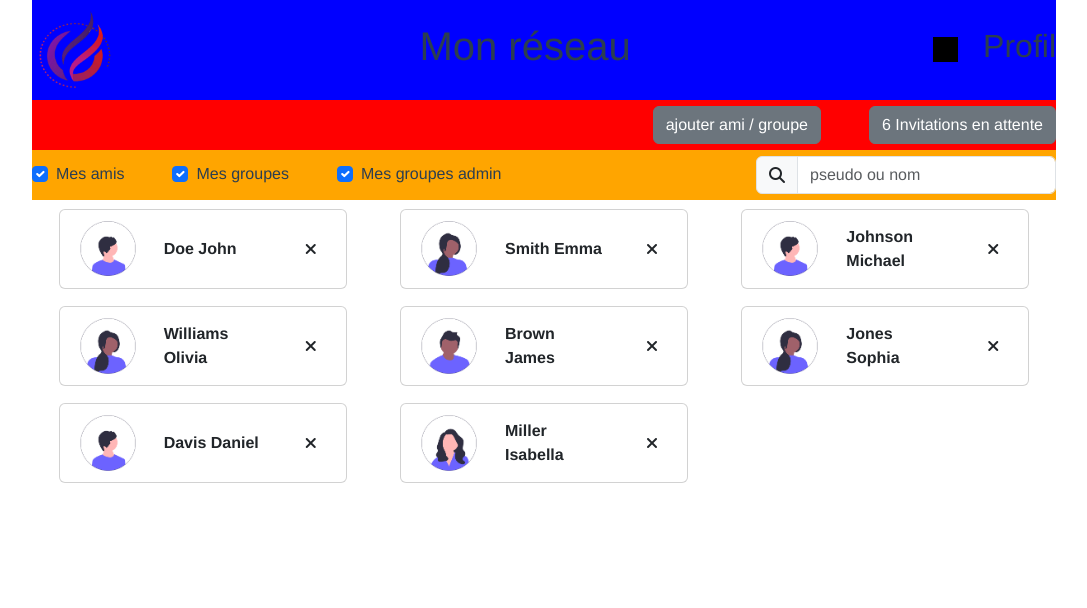
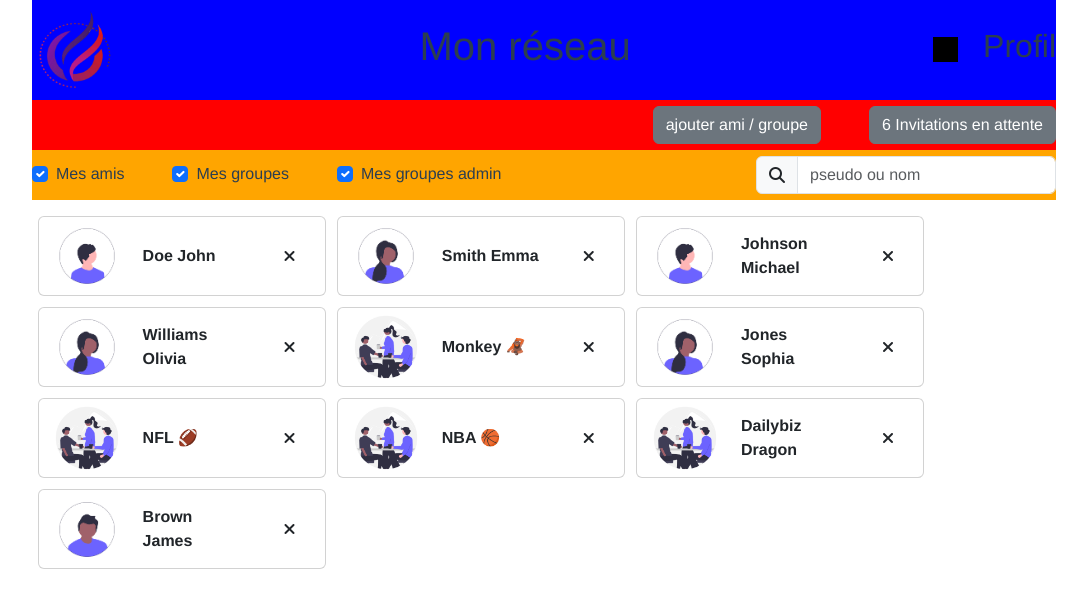
Before and after one commit to s2y-404/mon-reseau, a Vue app: page / in a window 1280 px wide. Shown: the top 608 px of the page, without its empty margins (96-1183 px from the left). Built offline with nearby package versions, Linux system fonts and the light colour scheme.

Commit message:
filter checkbox

```diff
--- a/src/App.vue
+++ b/src/App.vue
@@ -1,8 +1,8 @@
 <template>
   <HeaderComponent />
   <NavbarComponent nbInvitation="6" :datas="dataList" @datas-updated="handleDatasUpdated" />
-  <FilterComponent />
-  <CardListComponent :dataList="dataList" @remove="handleDatasDeleted" />
+  <FilterComponent @filter-checked-updated="handleFilterCheckedUpdated" />
+  <CardListComponent :dataList="dataList" :arrayFilter="arrayFilter" @remove="handleDatasDeleted" />
 </template>
 
 <script>
@@ -21,6 +21,7 @@ export default {
   },
   methods: {
     handleDatasUpdated(newDatas) {
+      console.log(newDatas)
       this.dataList = newDatas;
       this.$emit('datas-updated', newDatas)
     },
@@ -28,6 +29,9 @@ export default {
       console.log("App | Card removed");
       this.dataList = this.dataList.filter(item => item.id !== id);
       this.$emit('datasUpdated');
+    },
+    handleFilterCheckedUpdated(filterChecked) {
+      this.arrayFilter = filterChecked
     }
   },
   data() {
@@ -36,58 +40,65 @@ export default {
         {
           "id": "0",
           "name": "Doe John",
-          "type": "user",
+          "type": "friend",
           "image": "pp_m_2"
         },
         {
           "id": "1",
           "name": "Smith Emma",
-          "type": "user",
+          "type": "friend",
           "image": "pp_w_1"
         },
         {
           "id": "2",
           "name": "Johnson Michael",
-          "type": "user",
+          "type": "friend",
           "image": "pp_m_2"
         },
         {
           "id": "3",
           "name": "Williams Olivia",
-          "type": "user",
+          "type": "friend",
           "image": "pp_w_1"
         },
         {
           "id": "4",
-          "name": "Brown James",
-          "type": "user",
-          "image": "pp_m_1"
+          "name": "Monkey 🦧",
+          "type": "admin",
+          "image": "pp_g"
         },
         {
           "id": "5",
           "name": "Jones Sophia",
-          "type": "user",
+          "type": "friend",
           "image": "pp_w_1"
         },
         {
           "id": "6",
-          "name": "Davis Daniel",
-          "type": "user",
-          "image": "pp_m_2"
+          "name": "NFL 🏈",
+          "type": "admin",
+          "image": "pp_g"
         },
         {
           "id": "7",
-          "name": "Miller Isabella",
-          "type": "user",
-          "image": "pp_w_2"
+          "name": "NBA 🏀",
+          "type": "group",
+          "image": "pp_g"
         },
         {
           "id": "8",
           "name": "Dailybiz Dragon",
           "type": "group",
           "image": "pp_g"
+        },
+        {
+          "id": "9",
+          "name": "Brown James",
+          "type": "friend",
+          "image": "pp_m_1"
         }
-      ]
+      ],
+      arrayFilter: ["friend", "group", "admin"]
     };
   }
 }
--- a/src/components/Card.vue
+++ b/src/components/Card.vue
@@ -1,6 +1,6 @@
 
 <template>
-  <div class="card d-flex flex-row align-items-center px-2" style="width: 18rem; height: 80px;">
+  <div class="card d-flex flex-row align-items-center px-2" style="width: 18rem; height: 80px; margin: 5.6px;">
     <img :src="require(`@/assets/${this.data.image}.png`)" class="card-img-top" alt="Photo de profil" />
     <div class="card-body">
       <span class="card-title fw-bold">{{ data.name }}</span>
@@ -18,18 +18,14 @@ export default {
   methods: {
     removeCard() {
       this.$emit('remove')
+      console.log(this.data.id)
     },
   }
 };
 </script>
 
 <style scoped>
-  .card {
-    margin: 3% 0;
-  }
-
   img {
     width: 80px;
   }
-
 </style>
--- a/src/components/CardList.vue
+++ b/src/components/CardList.vue
@@ -1,12 +1,12 @@
 
 <template>
-    <div v-if="this.dataList.length === 0" class="d-flex justify-content-center align-items-center">
+    <div v-if="!this.dataList.length || !arrayFilter.length" class="d-flex justify-content-center align-items-center">
       <img src="@/assets/users_blank.png" alt="Répertoire vide" style="width: 45%;">
     </div>
     <div v-else class="card-list">
       <div v-for="data in this.dataList" :key="data.id">
         <CardComponent
-          v-if="['user'].includes(data.type)"
+          v-if="arrayFilter.includes(data.type)"
           :data="data"
           @remove="() => removeCard(data.id)"
         />
@@ -22,7 +22,8 @@ export default {
     CardComponent
   },
   props: {
-    dataList: Array
+    dataList: Array,
+    arrayFilter: Array
   },
   emits: ['remove', 'datas-updated', 'datasUpdated'],
   data() {
@@ -42,9 +43,16 @@ export default {
 
 <style scoped>
   .card-list {
-    display: grid;
+    /* display: grid;
     grid-template-columns: repeat(auto-fill,minmax(18rem, 1fr));
     justify-items: center;
+    gap: 10px 1.2%; */
+    display: flex;
+    justify-content: flex-start;
+    align-items: center;
+    flex-wrap: wrap;
+    flex-direction: row;
+    padding: 1% 0;
   }
 
 </style>
--- a/src/components/Filter.vue
+++ b/src/components/Filter.vue
@@ -40,7 +40,7 @@ export default {
       (checkbox === "group")  && this.toggleArrayItem(this.filterChecked, "group");
       (checkbox === "admin")  && this.toggleArrayItem(this.filterChecked, "admin");
 
-      console.log(this.filterChecked)
+      this.$emit('filter-checked-updated', this.filterChecked);
     },
     toggleArrayItem(a, v) {
       var i = a.indexOf(v);
@@ -50,7 +50,7 @@ export default {
         a.splice(i, 1);
     }
   },
-  emits: ['filterChecked']
+  emits: ['filter-checked-updated']
 }
 </script>
 
--- a/src/components/Navbar.vue
+++ b/src/components/Navbar.vue
@@ -16,8 +16,8 @@
 
             <div>
               <div id="group-filtre" class="form-check form-check-inline me-5">
-                <input class="form-check-input" type="radio" name="type" v-model="typeInput" value="type" checked />
-                <label class="form-check-label" for="user">ami</label>
+                <input class="form-check-input" type="radio" name="type" v-model="typeInput" value="friend" checked />
+                <label class="form-check-label" for="friend">ami</label>
               </div>
               <div id="group-filtre" class="form-check form-check-inline me-5">
                 <input class="form-check-input" type="radio" name="type" v-model="typeInput" value="group" />
@@ -50,8 +50,8 @@ export default {
   },
   data() {
     return {
-      typeInput: '', // Définissez typeInput comme une propriété de données
-      nameInput: '' // Définissez nameInput comme une propriété de données
+      typeInput: 'friend',
+      nameInput: ''
     };
   },
   emits: ['datas-updated'],
@@ -62,7 +62,7 @@ export default {
       const type = this.typeInput
       const name = this.nameInput
       const img = this.typeInput === "group" ? "pp_g" : "pp_m_1";
-
+console.log(this.typeInput)
       newDatas.push({
         id: id,
         name: name,
```
